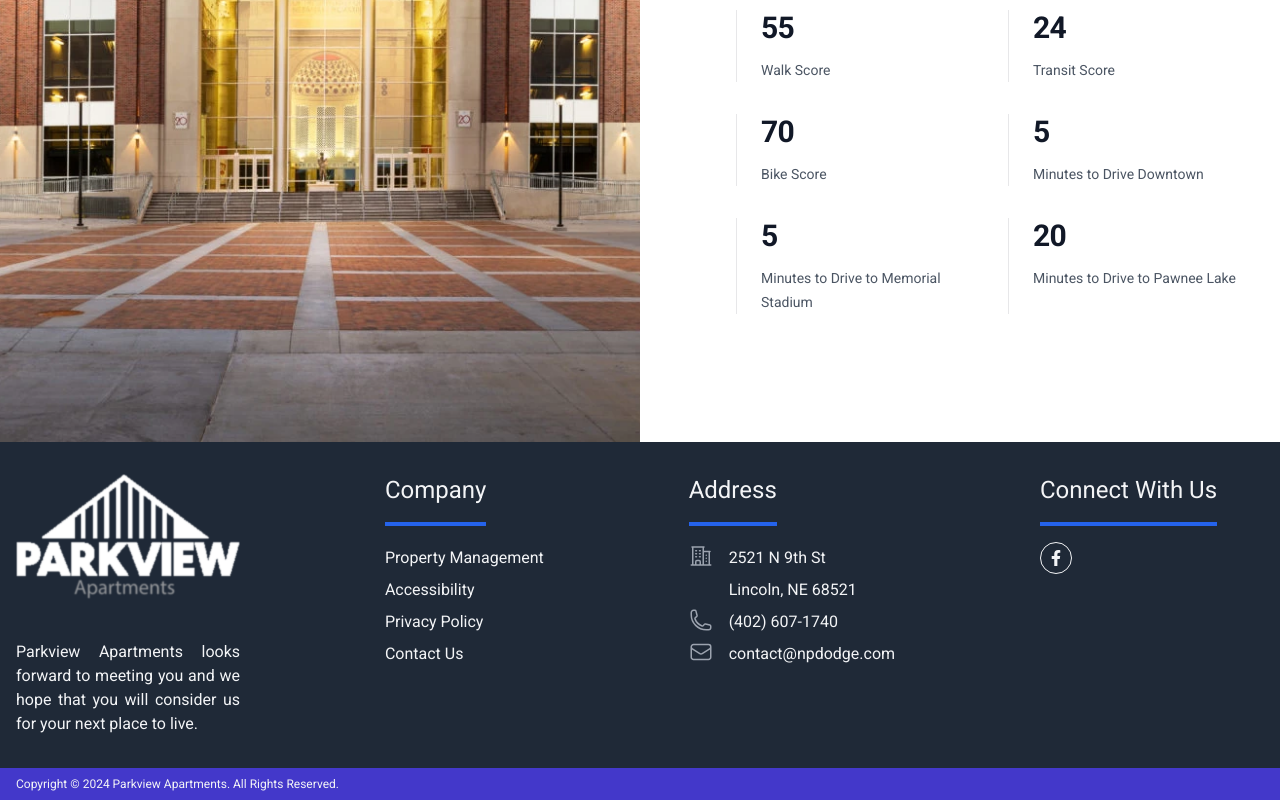
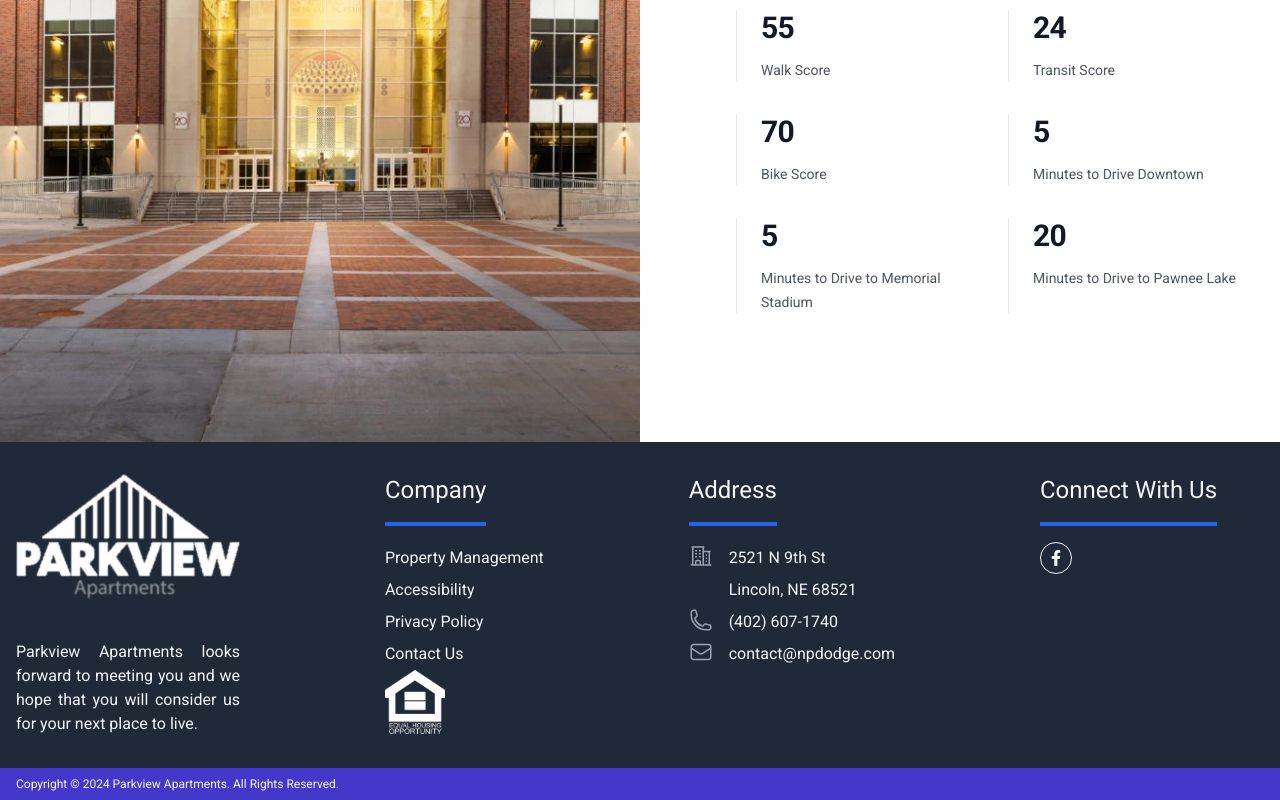
Before and after one commit to agnathan/parkview-nextjs, a Next.js app: page / in a window 1280 px wide. Shown: the part 5064-5864 px from the top of the page. Built offline with nearby package versions, Linux system fonts and the light colour scheme.

Commit message:
added fair housing logo

```diff
--- a/src/app/pageTailwind/footer.js
+++ b/src/app/pageTailwind/footer.js
@@ -143,10 +143,21 @@ export default function Example () {
                 </li>
                 <li>
                   <a
+                    href='https://www.hud.gov/program_offices/fair_housing_equal_opp'
+                    className='hover:text-blue-400'
+                  >
+                    Contact Us
+                  </a>
+                </li>
+                <li>
+                  <a
                     href='mailto:contact@npdodge.com'
                     className='hover:text-blue-400'
                   >
-                    Contact Us
+                    <img
+                      className='h-16'
+                      src='/images/icons/fair-housing-white.png'
+                    />
                   </a>
                 </li>
               </ul>
```
Also changed, not shown: public/images/icons/fair-housing-white.png (added).
